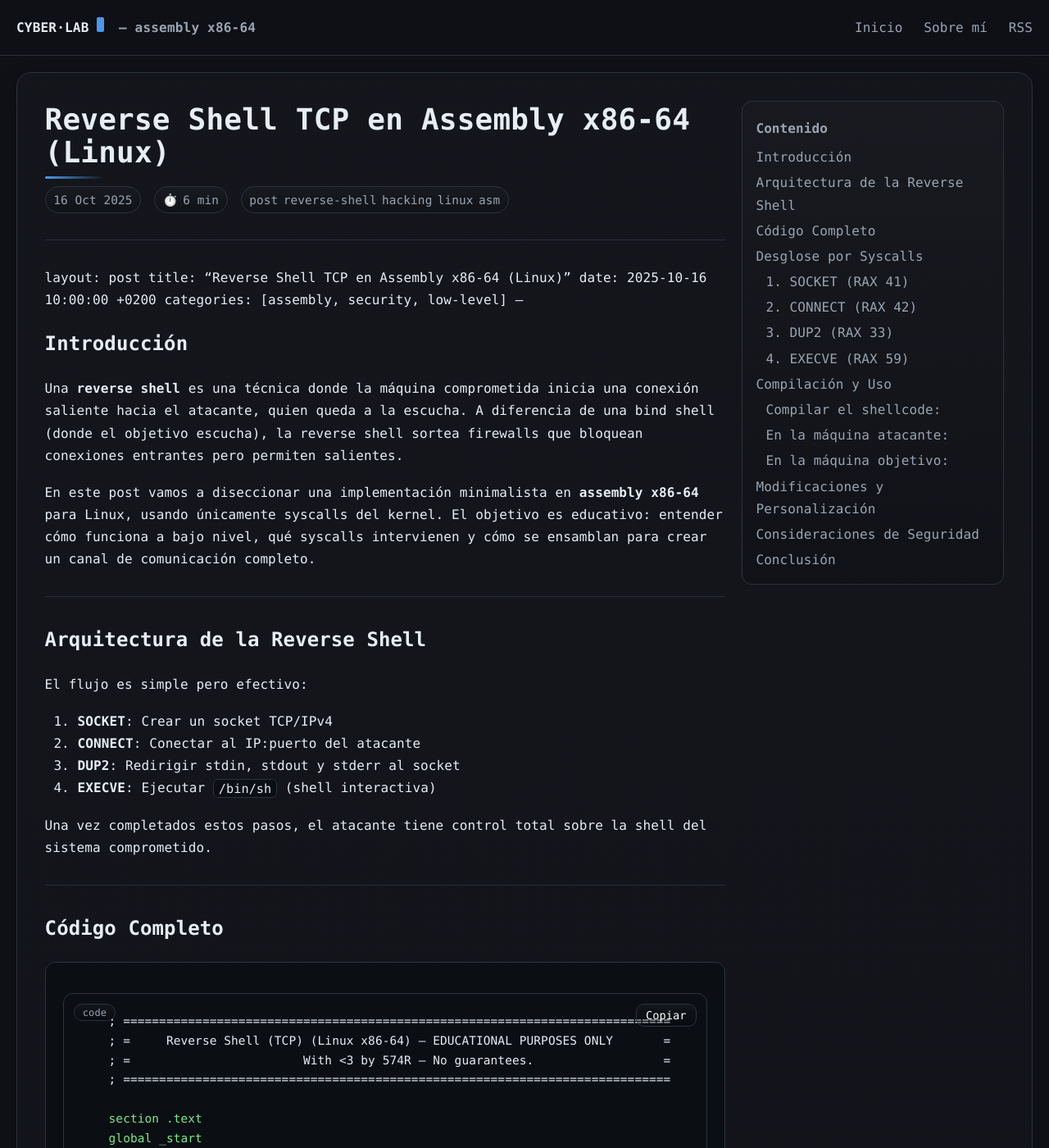
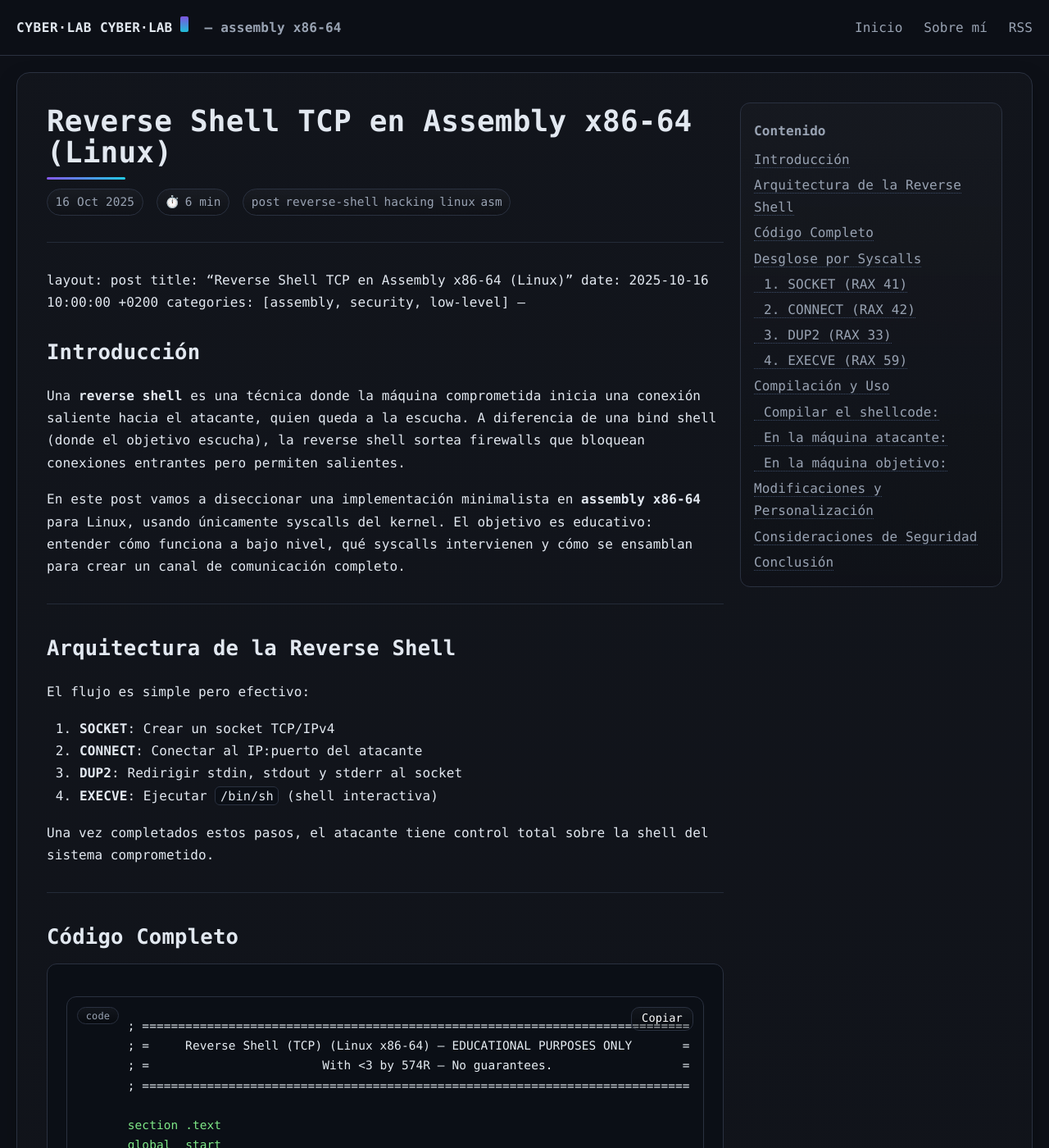
Before and after one commit to 0x574R/0x574R.github.io, a Jekyll site: the page built from _posts/2025-10-16-reverse-shell-tcp-asm.md, in a window 1280 px wide and 1400 px high. Shown: the whole window at 82% size. Built offline with Jekyll 4.4.1, drawn with Linux system fonts in a browser that asks for light colours.

Commit message:
Add files via upload

```diff
--- a/_includes/header.html
+++ b/_includes/header.html
@@ -1,7 +1,7 @@
 <header class="site">
   <div class="container header-inner">
     <a class="brand" href="{{ "/" | relative_url }}">
-      <span class="typing-wrap">
+      <span class="typing-wrap"><span class="brand-word" aria-hidden="true">CYBER·LAB</span>
         <span aria-label="brand" data-typing="name"></span>
         <span class="caret" aria-hidden="true"></span>
       </span>
--- a/assets/css/main.css
+++ b/assets/css/main.css
@@ -252,3 +252,121 @@
 
 /* Cabecera más equilibrada */
 header.site .brand{ font-weight: 800; }
+
+
+
+/* ===================== v8 overrides ===================== */
+/* Nueva paleta (indigo/cyan sobrio) y anchos */
+:root{
+  --bg:#0d1017;
+  --card:#111523;
+  --text:#e2e8f0;
+  --muted:#99a3b3;
+  --accent:#8b5cf6;   /* indigo */
+  --accent-2:#22d3ee; /* cyan */
+  --border:#2a3140;
+  --code-bg:#0b0f16;
+
+  --container-max: 1680px;  /* aún más ancho */
+  --content-max: 136ch;     /* columna de lectura más amplia */
+  --radius-lg: 16px;
+  --radius-md: 12px;
+}
+
+/* Header / brand más trabajado */
+header.site{border-bottom:1px solid var(--border);position:sticky;top:0;background:rgba(13,16,23,.85);backdrop-filter:blur(6px);z-index:10}
+.brand{display:flex;align-items:center;gap:.7rem;color:var(--text)}
+.brand .brand-word{font-weight:800;letter-spacing:.6px}
+.brand .caret{width:10px;height:1.2rem;background:linear-gradient(180deg,var(--accent),var(--accent-2));border-radius:2px;display:inline-block;animation:blink .9s steps(1) infinite}
+@keyframes blink{50%{opacity:.22}}
+.brand-sub{color:var(--muted)}
+
+/* Título de página más elegante */
+.page-title{
+  font-size: clamp(2.25rem, 2rem + 1.2vw, 3.1rem);
+  line-height: 1.07;
+  margin: .15rem 0 .7rem 0;
+  letter-spacing: .2px;
+  position: relative;
+}
+.page-title::after{
+  content:"";
+  display:block; height:3px; width: 96px;
+  margin-top:.65rem;
+  background: linear-gradient(90deg, var(--accent), var(--accent-2));
+  border-radius:2px; opacity:.9;
+}
+
+/* Cards del index mejor presentadas */
+.cards{ --card-min: 360px; grid-template-columns: repeat(auto-fill, minmax(var(--card-min), 1fr)); gap: 1.25rem; }
+.card{
+  padding: 1.2rem 1.25rem; border-radius: var(--radius-lg);
+  background:linear-gradient(180deg, rgba(255,255,255,.02), rgba(0,0,0,.16));
+  border:1px solid var(--border);
+  transition: transform .16s ease, box-shadow .16s ease, border-color .2s ease;
+}
+.card:hover{ transform: translateY(-3px); box-shadow: 0 12px 28px rgba(0,0,0,.28); border-color: rgba(138,180,248,.25); }
+.card .eyebrow{
+  display:inline-block; margin-bottom:.35rem; font-size:.78rem; color:var(--muted);
+  border:1px solid var(--border); border-radius:999px; padding:.15rem .55rem;
+  background:linear-gradient(180deg, rgba(255,255,255,.03), rgba(0,0,0,.14));
+}
+.card .title{ font-weight:750; font-size:1.28rem; margin:.12rem 0 .35rem 0; letter-spacing:.15px }
+.card .meta{ display:flex; gap:.5rem .6rem; flex-wrap:wrap; align-items:center; }
+.card .desc{ color:var(--muted); margin:.5rem 0 0 0; }
+.card .tag{ margin-left:.35rem; padding:.12rem .5rem; border-radius:999px; border:1px solid var(--border); color:var(--muted); font-size:.85rem; }
+
+/* Post layout: mejor ritmo, enlaces con subrayado sutil y anchors en headings */
+.post{ padding: 2.25rem; background:linear-gradient(180deg, rgba(255,255,255,.02), rgba(0,0,0,.14)); border:1px solid var(--border); border-radius: var(--radius-lg); }
+.post a{ text-decoration:none; border-bottom:1px dotted rgba(138,180,248,.35); }
+.post a:hover{ border-bottom-color: rgba(34,211,238,.6); }
+.post-body h2, .post-body h3{
+  margin-top: 1.6rem; margin-bottom:.6rem;
+  letter-spacing:.2px;
+  position:relative;
+}
+.post-body h2{ font-size:1.6rem }
+.post-body h3{ font-size:1.25rem; color: var(--text) }
+.post-body h2 .anchor, .post-body h3 .anchor{
+  opacity:0; transition:opacity .12s ease; position:absolute; left:-1.2rem; top:50%; transform:translateY(-50%);
+  font-size:.9rem; color:var(--muted);
+}
+.post-body h2:hover .anchor, .post-body h3:hover .anchor{ opacity:.9 }
+
+/* TOC y chips */
+.toc{ border-radius: var(--radius-md); background:linear-gradient(180deg, rgba(255,255,255,.02), rgba(0,0,0,.1)); }
+.post .meta .chip{ background:linear-gradient(180deg, rgba(255,255,255,.03), rgba(0,0,0,.14)); border-radius:999px }
+
+/* ====== Bloques de código ====== */
+/* Más espacio superior e izquierdo (cuando hay badge), sin solapamientos */
+figure.highlight, pre.highlight{ position:relative; margin: 1rem 0; }
+.code-toolbar{ position:relative; }
+.code-toolbar pre, .code-toolbar{ padding-top: 3.5rem !important; } /* barra superior */
+.code-toolbar.has-badge pre, .code-toolbar.has-badge{ padding-left: 4.6rem !important; } /* espacio para el badge */
+.code-toolbar .lang-badge{
+  position:absolute; top:12px; left:12px; z-index:3;
+  border:1px solid var(--border); border-radius:999px;
+  padding:.24rem .6rem; font-size:.75rem; line-height:1; color:var(--muted);
+  background: linear-gradient(180deg, rgba(255,255,255,.03), rgba(0,0,0,.25));
+  pointer-events:none; user-select:none;
+}
+.code-toolbar .copy-btn{
+  position:absolute; top:12px; right:12px; z-index:3;
+  border:1px solid var(--border); border-radius:10px;
+  padding:.42rem .75rem; font-size:.85rem; line-height:1;
+  background: linear-gradient(180deg, rgba(255,255,255,.03), rgba(0,0,0,.25));
+  color:#fff; cursor:pointer;
+}
+.code-toolbar .copy-btn:hover{ filter:brightness(1.06) }
+.code-toolbar .copy-btn:focus{ outline:2px solid var(--accent); outline-offset:1px }
+
+/* Pre más cómodo */
+.highlight, pre.highlight{ background: var(--code-bg); border:1px solid var(--border); border-radius: 12px; padding: 1.45rem 1.45rem 1.55rem 1.45rem !important; }
+pre code{ line-height:1.68; tab-size: 4; }
+
+/* Animación suave en el subrayado del título de página */
+@keyframes sweep {
+  0% { transform-origin:left; transform: scaleX(.2); opacity:.4 }
+  100% { transform-origin:left; transform: scaleX(1); opacity:.95 }
+}
+.page-title::after{ animation: sweep .6s ease both; }
--- a/assets/js/main.js
+++ b/assets/js/main.js
@@ -121,3 +121,44 @@
     }
   });
 })();
+
+
+/* v8 enhancements: smooth TOC scroll, heading anchors, stronger has-badge padding */
+(function(){
+  // Build anchors for h2/h3 inside post-body
+  const body = document.querySelector('.post .post-body') || document.querySelector('.post');
+  if(body){
+    const heads = body.querySelectorAll('h2, h3');
+    heads.forEach(h => {
+      if(!h.id){
+        h.id = h.textContent.trim().toLowerCase().replace(/\s+/g,'-').replace(/[^\w\-]+/g,'');
+      }
+      if(!h.querySelector('.anchor')){
+        const a = document.createElement('a');
+        a.className = 'anchor';
+        a.href = '#' + h.id;
+        a.textContent = '#';
+        h.appendChild(a);
+      }
+    });
+  }
+
+  // Smooth scroll with header offset for TOC and heading anchors
+  function scrollWithOffset(e, target){
+    e.preventDefault();
+    const el = document.querySelector(target);
+    if(!el) return;
+    const header = document.querySelector('header.site');
+    const offset = (header?.offsetHeight || 70) + 12;
+    const top = el.getBoundingClientRect().top + window.pageYOffset - offset;
+    window.scrollTo({ top, behavior: 'smooth' });
+  }
+  document.querySelectorAll('.toc a, .post .post-body .anchor').forEach(a => {
+    a.addEventListener('click', e => scrollWithOffset(e, a.getAttribute('href')));
+  });
+
+  // Ensure code-toolbar left padding when badge exists (defensive)
+  document.querySelectorAll('figure.highlight, pre.highlight').forEach(block => {
+    if(block.querySelector('.lang-badge')) block.classList.add('has-badge');
+  });
+})();
```
